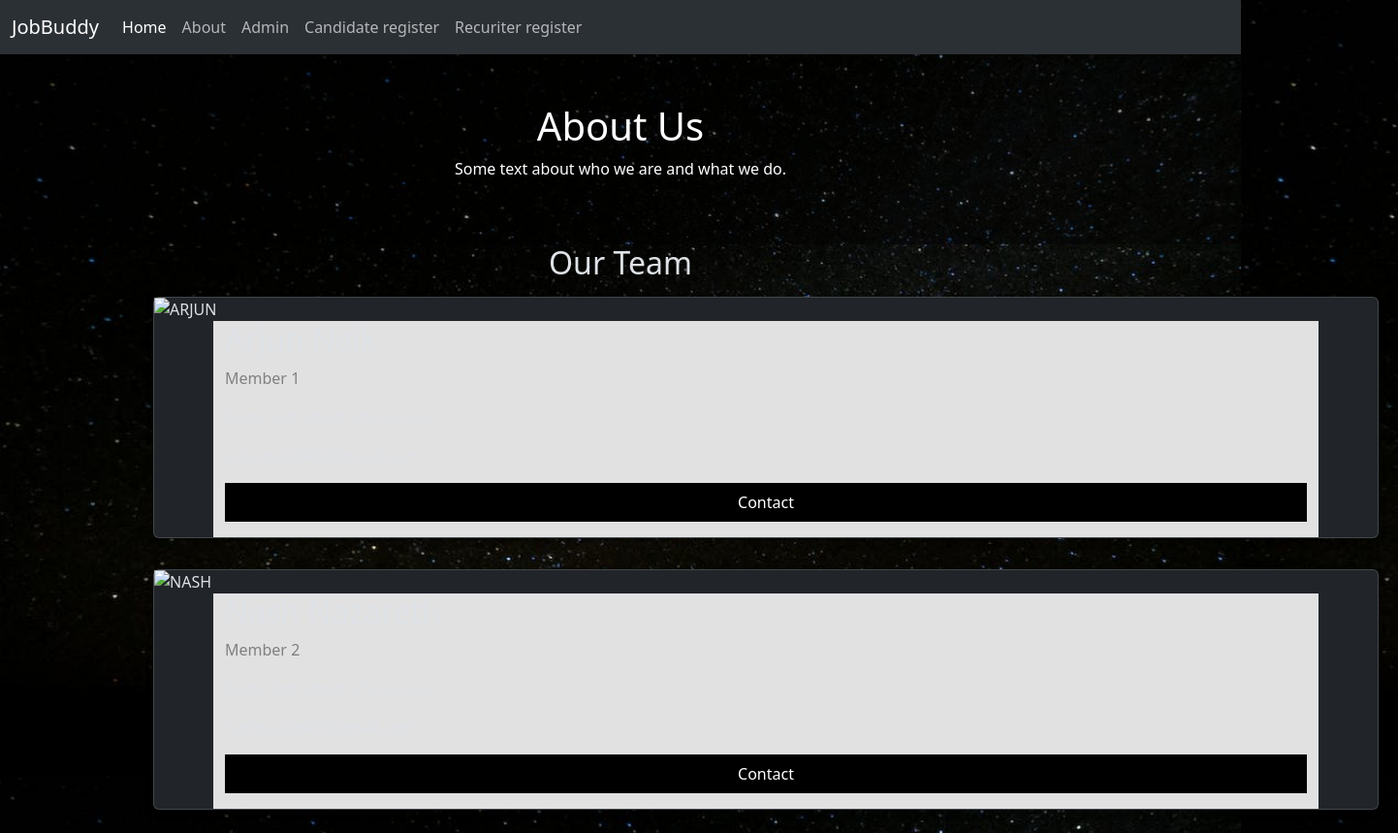
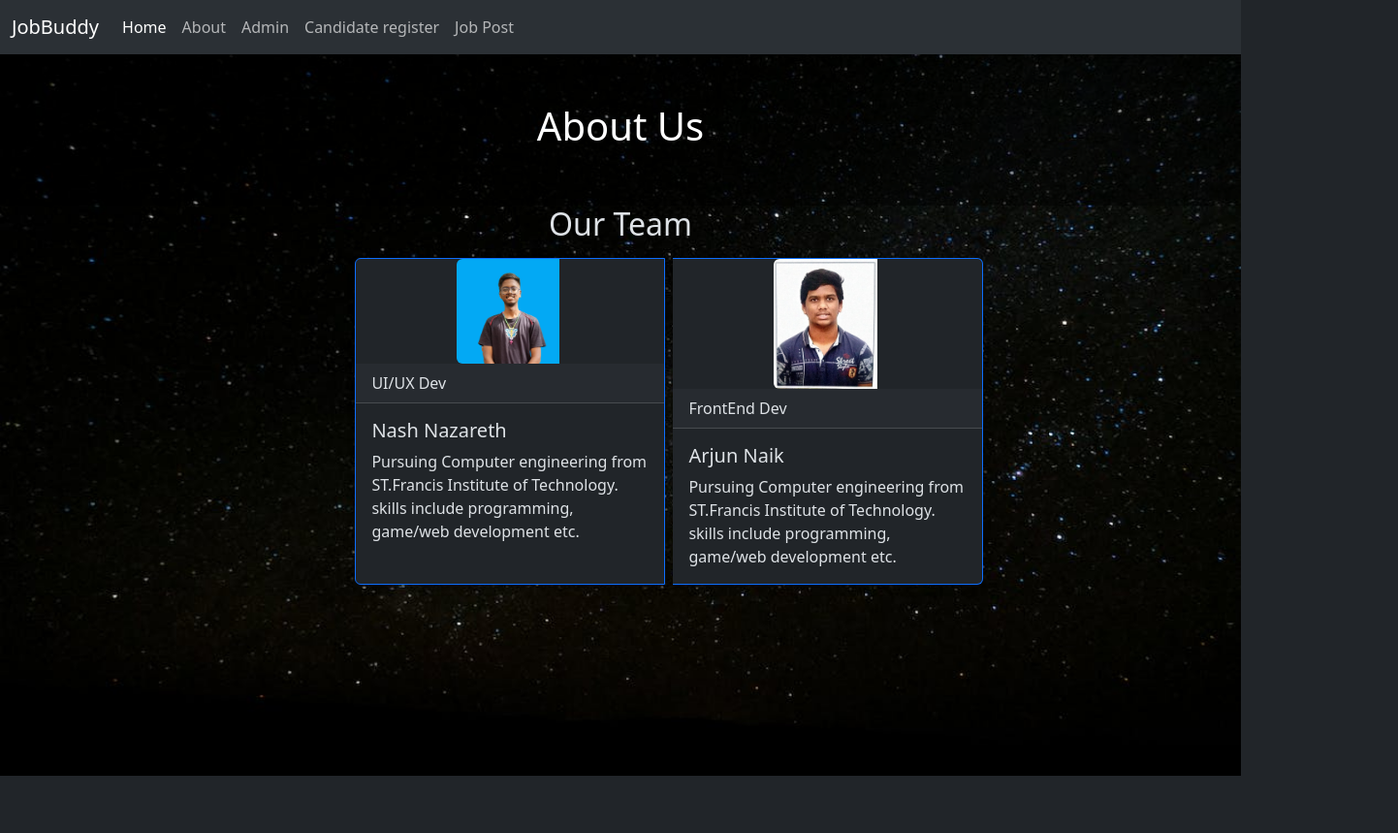
Before and after one commit to Blaze2oi/softhack, a plain HTML site: page AboutUs.html in a window 1280 px wide. Shown: the whole page at 97% size, 1442 px wide, since content can reach past the window. After the commit the page ends 800 px from the top, so only its background shows below. Drawn offline with nearby package versions, Linux system fonts and the light colour scheme.

Commit message:
abt us proper

```diff
--- a/AboutUs.html
+++ b/AboutUs.html
@@ -31,7 +31,7 @@
                 <a class="nav-link" href="https://blaze2oi.github.io/softhack/reg.html">Candidate register</a>
               </li>
               <li class="nav-item">
-                <a class="nav-link" href="https://blaze2oi.github.io/softhack/reg.html">Recuriter register</a>
+                <a class="nav-link" href="https://blaze2oi.github.io/softhack/reg.html">Job Post</a>
               </li>
             </ul>
           </div>
@@ -40,37 +40,32 @@
 
     <div class="about-section">
         <h1>About Us </h1>
-        <p>Some text about who we are and what we do.</p>
       </div>
       <h2 style="text-align:center">Our Team</h2>
       <nav>
-      <div class="row">
-        <div class="column">
-          <div class="card">
-            <img src="/w3images/team1.jpg" alt="ARJUN" style="width:100%">
-            <div class="container">
-              <h2>Arjun Naik</h2>
-              <p class="title">Member 1</p>
-              <p>Some text about who we are </p>
-              <p>arjunnaik0402@gmail.com</p>
-              <p><button class="button">Contact</button></p>
-            </div>
-          </div>
+        <div class="card-group" style="margin-left: 28%;">
+      <div class="card border-primary mb-3" style="max-width: 20rem; max-height: 40rem;">
+        <div class="col-md-4">
+          <img src="nash.png" class="img-fluid rounded-start" style="margin-left: 6.5rem;" alt="...">
         </div>
+  <div class="card-header">UI/UX Dev</div>
+  <div class="card-body">
+    <h5 class="card-title">Nash Nazareth</h5>
+    <p class="card-text">Pursuing Computer engineering from ST.Francis Institute of Technology. skills include programming, game/web development etc.</p>
+  </div>
+</div>
 
-        <div class="column" id="second">
-          <div class="card">
-            <img src="/w3images/team2.jpg" alt="NASH" style="width:100%">
-            <div class="container" >
-              <h2>Nash Nazareth</h2>
-              <p class="title">Member 2</p>
-              <p>Some text about who we are </p>
-              <p>nashnazareth@gmail.com</p>
-              <p><button class="button">Contact</button></p>
-            </div>
-          </div>
-        </div>
-
+<div class="card border-primary mb-3" style="max-width: 20rem; max-height: 40rem;">
+  <div class="col-md-4">
+    <img src="arjun.jpeg" class="img-fluid rounded-start" style="margin-left: 6.5rem;" alt="...">
+  </div>
+<div class="card-header">FrontEnd Dev</div>
+<div class="card-body">
+<h5 class="card-title">Arjun Naik</h5>
+<p class="card-text">Pursuing Computer engineering from ST.Francis Institute of Technology. skills include programming, game/web development etc.</p>
+</div>
+</div>
+</div>
 
     </nav>
     <script src="https://cdn.jsdelivr.net/npm/bootstrap@5.3.2/dist/js/bootstrap.bundle.min.js" integrity="sha384-C6RzsynM9kWDrMNeT87bh95OGNyZPhcTNXj1NW7RuBCsyN/o0jlpcV8Qyq46cDfL" crossorigin="anonymous"></script>
```
Also changed, not shown: AdminAccess.html (+1 -1 lines), CandidateData.html (+1 -3 lines), RecurterData.html (+3 -4 lines), homepage.html (+1 -1 lines), login.html (+1 -1 lines), reg.html (+1 -1 lines), arjun.jpeg (added), nash.png (added).
